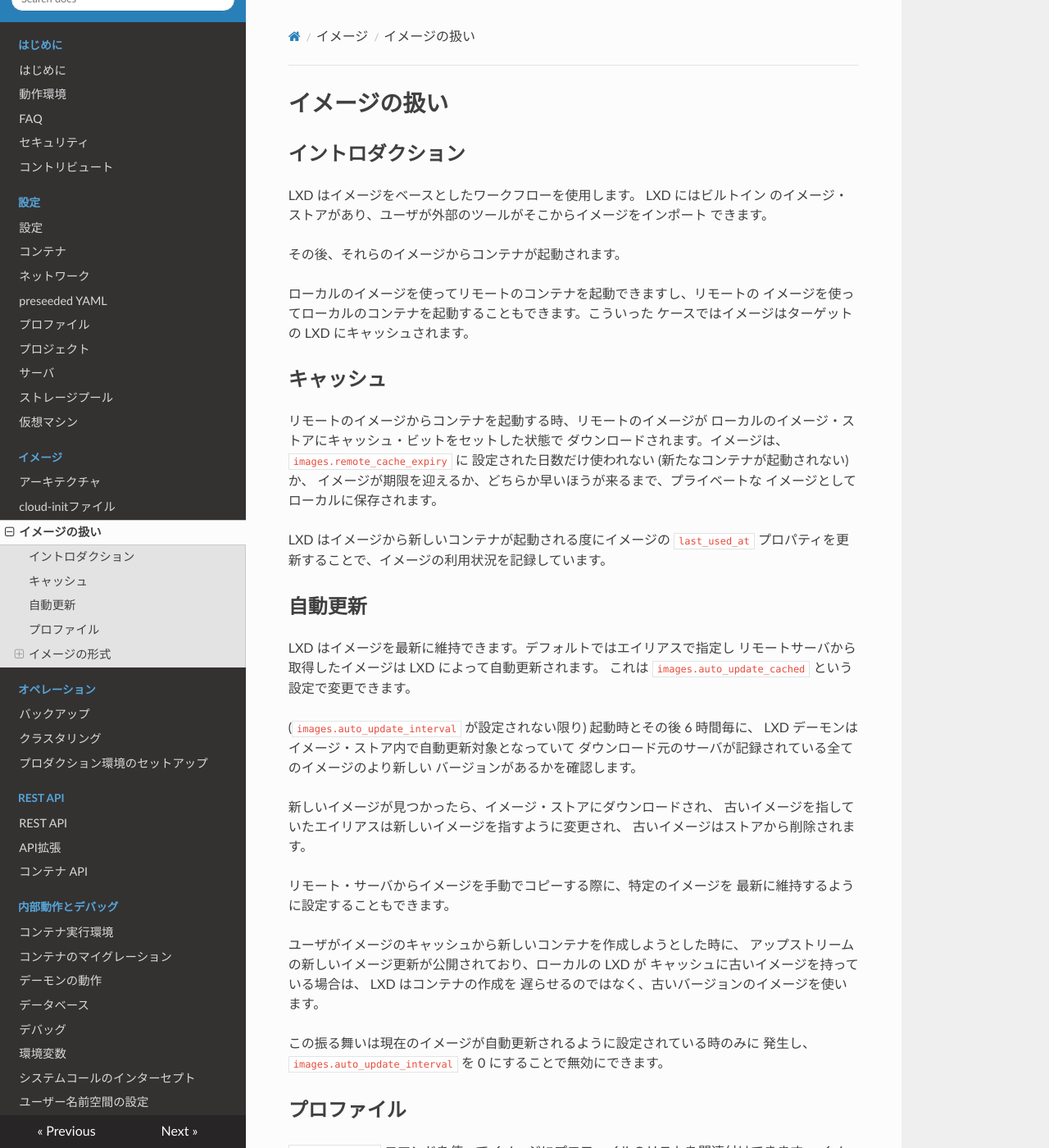
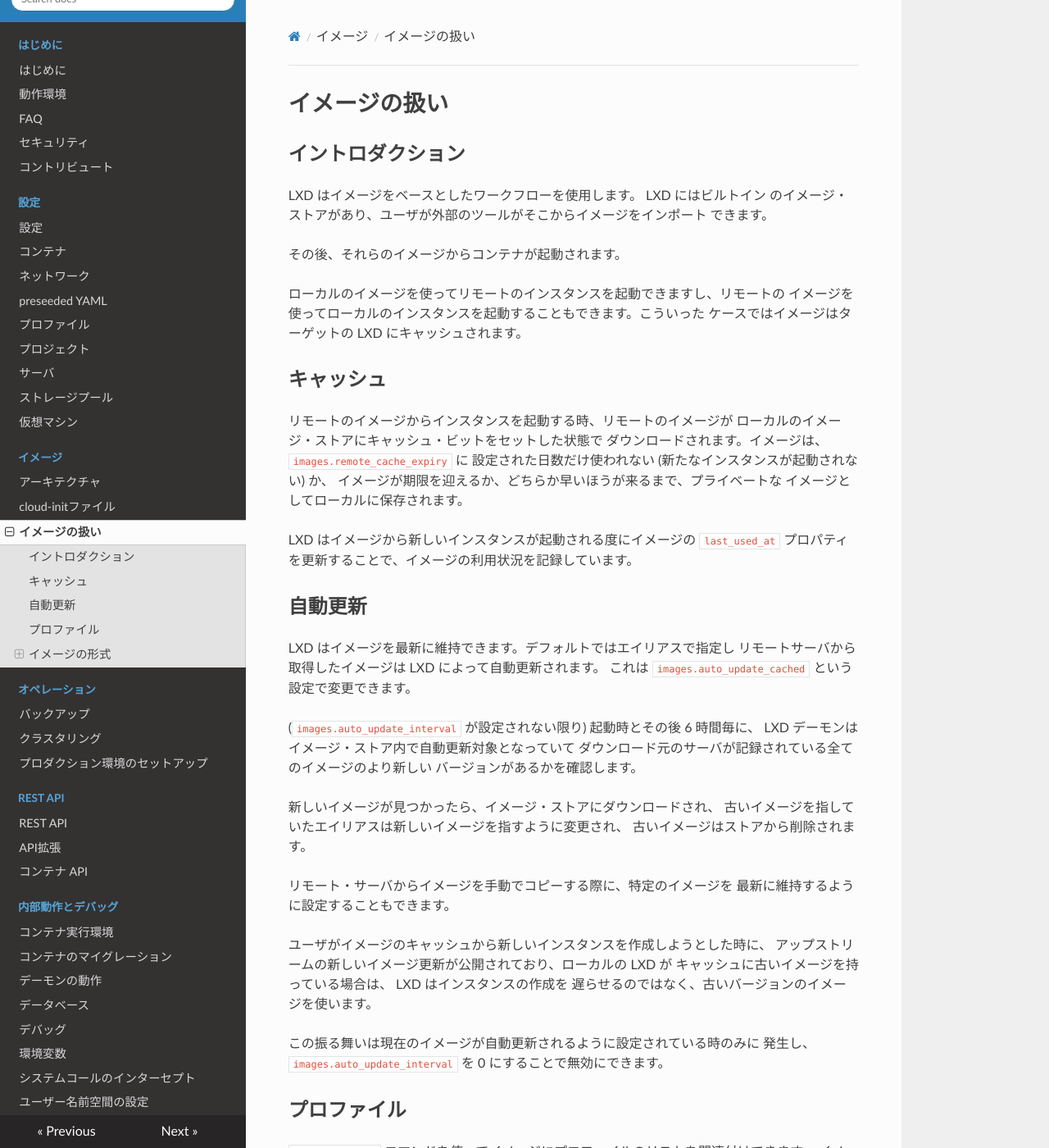
Before and after one commit to lxc-jp/lxd-ja, an MkDocs documentation site: the page built from doc/image-handling.md, in a window 1280 px wide and 1400 px high. Shown: the whole window at 82% size. Built offline with MkDocs 1.6.1, drawn with Linux system fonts in a browser that asks for light colours; nearby versions of some CDN libraries; old or Windows-style settings are respelled for this version of MkDocs; some of the changed text lies outside the part shown.

Commit message:
Update image-handling to upstream at 2020-01-31
Signed-off-by: Hiroaki Nakamura <hnakamur@gmail.com>

```diff
--- a/doc/image-handling.md
+++ b/doc/image-handling.md
@@ -14,36 +14,36 @@ where the user or external tools can import images.
 Containers are then started from those images.
 -->
 
-ローカルのイメージを使ってリモートのコンテナを起動できますし、リモートの
-イメージを使ってローカルのコンテナを起動することもできます。こういった
+ローカルのイメージを使ってリモートのインスタンスを起動できますし、リモートの
+イメージを使ってローカルのインスタンスを起動することもできます。こういった
 ケースではイメージはターゲットの LXD にキャッシュされます。
 <!--
-It's possible to spawn remote containers using local images or local
-containers using remote images. In such cases, the image may be cached
+It's possible to spawn remote instances using local images or local
+instances using remote images. In such cases, the image may be cached
 on the target LXD.
 -->
 
 ## キャッシュ <!-- Caching -->
-リモートのイメージからコンテナを起動する時、リモートのイメージが
+リモートのイメージからインスタンスを起動する時、リモートのイメージが
 ローカルのイメージ・ストアにキャッシュ・ビットをセットした状態で
 ダウンロードされます。イメージは、 `images.remote_cache_expiry` に
-設定された日数だけ使われない (新たなコンテナが起動されない) か、
+設定された日数だけ使われない (新たなインスタンスが起動されない) か、
 イメージが期限を迎えるか、どちらか早いほうが来るまで、プライベートな
 イメージとしてローカルに保存されます。
 <!--
-When spawning a container from a remote image, the remote image is
+When spawning an instance from a remote image, the remote image is
 downloaded into the local image store with the cached bit set. The image
 will be kept locally as a private image until either it's been unused
-(no new container spawned) for the number of days set in
+(no new instance spawned) for the number of days set in
 `images.remote_cache_expiry` or until the image's expiry is reached
 whichever comes first.
 -->
 
-LXD はイメージから新しいコンテナが起動される度にイメージの `last_used_at`
+LXD はイメージから新しいインスタンスが起動される度にイメージの `last_used_at`
 プロパティを更新することで、イメージの利用状況を記録しています。
 <!--
 LXD keeps track of image usage by updating the `last_used_at` image
-property every time a new container is spawned from the image.
+property every time a new instance is spawned from the image.
 -->
 
 ## 自動更新 <!-- Auto-update -->
@@ -83,15 +83,15 @@ The user can also request a particular image be kept up to date when
 manually copying an image from a remote server.
 -->
 
-ユーザがイメージのキャッシュから新しいコンテナを作成しようとした時に、
+ユーザがイメージのキャッシュから新しいインスタンスを作成しようとした時に、
 アップストリームの新しいイメージ更新が公開されており、ローカルの LXD が
-キャッシュに古いイメージを持っている場合は、 LXD はコンテナの作成を
+キャッシュに古いイメージを持っている場合は、 LXD はインスタンスの作成を
 遅らせるのではなく、古いバージョンのイメージを使います。
 <!--
 If a new upstream image update is published and the local LXD has the
-previous image in its cache when the user requests a new container to be
+previous image in its cache when the user requests a new instance to be
 created from it, LXD will use the previous version of the image rather
-than delay the container creation.
+than delay the instance creation.
 -->
 
 この振る舞いは現在のイメージが自動更新されるように設定されている時のみに
@@ -103,18 +103,18 @@ auto-updated and can be disabled by setting `images.auto_update_interval` to 0.
 
 ## プロファイル <!-- Profiles -->
 `lxc image edit` コマンドを使ってイメージにプロファイルのリストを関連付けできます。
-イメージにプロファイルを関連付けた後に起動したコンテナはプロファイルを順番に適用します。
+イメージにプロファイルを関連付けた後に起動したインスタンスはプロファイルを順番に適用します。
 プロファイルのリストとして `nil` を指定すると `default` プロファイルのみがイメージに関連付けされます。
 空のリストを指定すると、 `default` プロファイルも含めて一切のプロファイルをイメージに適用しません。
-イメージに関連付けされたプロファイルは `lxc launch` の `--profile` と `--no-profiles` オプションを使って起動時にオーバーライドできます。
+イメージに関連付けされたプロファイルは `lxc launch` の `--profile` と `--no-profiles` オプションを使ってインスタンス起動時にオーバーライドできます。
 <!--
 A list of profiles can be associated with an image using the `lxc image edit`
-command. After associating profiles with an image, a container launched
+command. After associating profiles with an image, an instance launched
 using the image will have the profiles applied in order. If `nil` is passed
 as the list of profiles, only the `default` profile will be associated with
 the image. If an empty list is passed, then no profile will be associated
 with the image, not even the `default` profile. An image's associated
-profiles can be overridden when launching a container by using the
+profiles can be overridden when launching an instance by using the
 `-\-profile` and the `-\-no-profiles` flags to `lxc launch`.
 -->
 
@@ -124,18 +124,18 @@ LXD は現状 2 つの LXD に特有なイメージの形式をサポートし
 LXD currently supports two LXD-specific image formats.
 -->
 
-1 つめは統合された tarball で、単一の tarball がコンテナの rootfs と
+1 つめは統合された tarball で、単一の tarball がインスタンスの root と
 必要なメタデータの両方を含みます。
 <!--
 The first is a unified tarball, where a single tarball
-contains both the container rootfs and the needed metadata.
+contains both the instance root and the needed metadata.
 -->
 
-2 つめは分離されたモデルで、 2 つの tarball を使い、 1 つは rootfs を
-含み、もう一つはコンテナのメタデータを含みます。
+2 つめは分離されたモデルで、 2 つのファイルを使い、 1 つは root を
+含み、もう一つはメタデータを含みます。
 <!--
-The second is a split model, using two tarballs instead, one containing
-the rootfs, the other containing the metadata.
+The second is a split model, using two files instead, one containing
+the root, the other containing the metadata.
 -->
 
 LXD 自身によって生成されるのは前者の形式で、 LXD 特有のイメージを使う
@@ -202,10 +202,11 @@ it can also be a squashfs image.
 -->
 
 ### 中身 <!-- Content -->
-rootfs のディレクトリ (あるいは tarball) は完全なファイルシステムのツリーを含み、
-それがコンテナの `/` になります。
+コンテナでは rootfs のディレクトリ (あるいは tarball) は完全なファイルシステムのツリーを含み、それが `/` になります。
+VM ではこれは代わりに `root.img` ファイルでメインのディスクデバイスになります。
 <!--
-The rootfs directory (or tarball) contains a full file system tree of what will become the container's `/`.
+For containers, the rootfs directory (or tarball) contains a full file system tree of what will become the `/`.
+For VMs, this is instead a `root.img` file which becomes the main disk device.
 -->
 
 テンプレートのディレクトリはコンテナ内で使用される pongo2 形式のテンプレート・ファイルを含みます。
@@ -261,9 +262,9 @@ pretty common.
 For templates, the `when` key can be one or more of:
 -->
 
- - `create` (そのイメージから新しいコンテナが作成されたときに実行される) <!-- (run at the time a new container is created from the image) -->
- - `copy` (既存のコンテナから新しいコンテナが作成されたときに実行される) <!-- (run when a container is created from an existing one) -->
- - `start` (コンテナが開始される度に実行される) <!-- (run every time the container is started) -->
+ - `create` (そのイメージから新しいインスタンスが作成されたときに実行される) <!-- (run at the time a new instance is created from the image) -->
+ - `copy` (既存のインスタンスから新しいインスタンスが作成されたときに実行される) <!-- (run when an instance is created from an existing one) -->
+ - `start` (インスタンスが開始される度に実行される) <!-- (run every time the instance is started) -->
 
 テンプレートは常に以下のコンテキストを受け取ります。
 <!--
@@ -272,9 +273,10 @@ The templates will always receive the following context:
 
  - `trigger`: テンプレートを呼び出したイベントの名前 <!-- name of the event which triggered the template --> (string)
  - `path`: テンプレート出力先のファイルのパス <!-- path of the file being templated --> (string)
- - `container`: コンテナのプロパティ (name, architecture, privileged そして ephemeral) の key/value の map <!-- key/value map of container properties (name, architecture, privileged and ephemeral) --> (map[string]string)
- - `config`: コンテナの設定の key/value の map <!-- key/value map of the container's configuration --> (map[string]string)
- - `devices`: コンテナに割り当てられたデバイスの key/value の map <!-- key/value map of the devices assigned to this container --> (map[string]map[string]string)
+ - `container`: インスタンスのプロパティ (name, architecture, privileged そして ephemeral) の key/value の map <!-- key/value map of instance properties (name, architecture, privileged and ephemeral) --> (map[string]string) (廃止予定。代わりに `instance` を使用してください) <!-- (deprecated in favor of `instance`) -->
+ - `instance`: インスタンスのプロパティ (name, architecture, privileged そして ephemeral) の key/value の map <!-- key/value map of instance properties (name, architecture, privileged and ephemeral) --> (map[string]string)
+ - `config`: インスタンスの設定の key/value の map <!-- key/value map of the instance's configuration --> (map[string]string)
+ - `devices`: インスタンスに割り当てられたデバイスの key/value の map <!-- key/value map of the devices assigned to this instance --> (map[string]map[string]string)
  - `properties`: metadata.yaml に指定されたテンプレートのプロパティの key/value の map <!-- key/value map of the template properties specified in metadata.yaml --> (map[string]string)
 
 `create_only` キーを設定すると LXD が存在しないファイルだけを生成し、
@@ -284,12 +286,12 @@ The `create_only` key can be set to have LXD only only create missing files but
 -->
 
 一般的な規範として、パッケージで管理されているファイルをテンプレートの
-生成対象とすべきではないです。そうしてしまうとコンテナの通常の操作で
+生成対象とすべきではないです。そうしてしまうとインスタンスの通常の操作で
 上書きされてしまうでしょう。
 <!--
 As a general rule, you should never template a file which is owned by a
 package or is otherwise expected to be overwritten by normal operation
-of the container.
+of the instance.
 -->
 
 利便性のため、以下の関数が pongo のテンプレートで利用可能となっています。
```
Also changed, not shown: other parts of doc/image-handling.md (+2 -2 lines).
